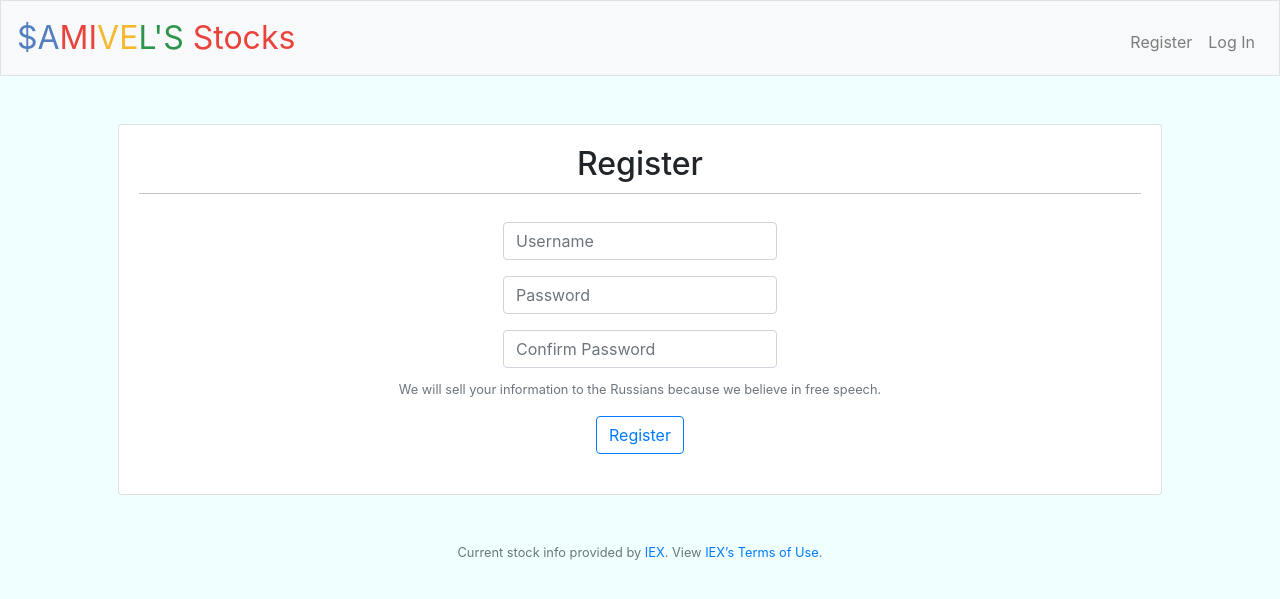
After one commit to samivel/samivels-stocks, a Flask app: template templates/register.html in a window 1280 px wide. The commit adds this page. Shown: the top 599 px of the page. Run offline with Flask 2, Linux system fonts and the light colour scheme; the template is opened without the code that fills it, so the values that code supplies are empty; some libraries are stand-ins or nearby versions.

Commit message:
Register route completed

```diff
--- a/app.py
+++ b/app.py
@@ -1,8 +1,5 @@
 import os
 
-import sys
-
-sys.path.append('~/Dropbox/CS50/webTrack/finance')
 
 from cs50 import SQL
 from flask import Flask, flash, jsonify, redirect, render_template, request, session
@@ -38,6 +35,8 @@ Session(app)
 
 # Configure CS50 Library to use SQLite database
 db = SQL("sqlite:///finance.db")
+
+
 
 # Make sure API key is set
 if not os.environ.get("API_KEY"):
@@ -84,8 +83,7 @@ def login():
             return apology("must provide password", 403)
 
         # Query database for username
-        rows = db.execute("SELECT * FROM users WHERE username = :username",
-                          username=request.form.get("username"))
+        rows = db.execute("SELECT * FROM users WHERE username = :username", username=request.form.get("username"))
 
         # Ensure username exists and password is correct
         if len(rows) != 1 or not check_password_hash(rows[0]["hash"], request.form.get("password")):
@@ -99,7 +97,11 @@ def login():
 
     # User reached route via GET (as by clicking a link or via redirect)
     else:
-        return render_template("login.html")
+        if request.args.get('success') == "yes":
+            flash('Account created successfully', 'success')
+            return render_template("login.html")
+        else:
+            return render_template("login.html")
 
 
 @app.route("/logout")
@@ -113,17 +115,52 @@ def logout():
     return redirect("/")
 
 
-@app.route("/quote", methods=["GET", "POST"])
-@login_required
-def quote():
-    """Get stock quote."""
-    return apology("TODO")
+# @app.route("/quote", methods=["GET", "POST"])
+# @login_required
+# def quote():
+#     if request.method == "POST":
+
+
+
+
+#     else:
+#         return apology("/quote")
 
 
 @app.route("/register", methods=["GET", "POST"])
 def register():
-    """Register user"""
-    return apology("TODO")
+    if request.method == "POST":
+        # Gets values of register form and saves as variables
+        username = request.form.get("username")
+        password = request.form.get("password")
+        confirmation = request.form.get("confirmation")
+
+        # Checks if user is in table already
+        rows = db.execute("SELECT * FROM users WHERE username = :username", username=username)
+
+        # Ensures all fields have input
+        if not username or not password or not confirmation:
+            return apology('all fields are required', 403)
+
+        # Ensures passwords match
+        elif password != confirmation:
+            flash('Passwords do not match!', 'danger')
+            return redirect("/register")
+
+        # Ensures user doesnt already exist
+        elif len(rows) == 1:
+            flash('Username already exists!', 'danger')
+            return redirect("/register")
+
+        # Hash password and insert user to db
+        else:
+            db.execute("INSERT INTO users (username, hash) VALUES (:username, :hash)", username=username, hash=generate_password_hash(password))
+            return redirect('/login?success=yes')
+
+
+
+    else:
+        return render_template('register.html')
 
 
 @app.route("/sell", methods=["GET", "POST"])
--- a/helpers.py
+++ b/helpers.py
@@ -14,8 +14,7 @@ def apology(message, code=400):
 
         https://github.com/jacebrowning/memegen#special-characters
         """
-        for old, new in [("-", "--"), (" ", "-"), ("_", "__"), ("?", "~q"),
-                         ("%", "~p"), ("#", "~h"), ("/", "~s"), ("\"", "''")]:
+        for old, new in [("-", "--"), (" ", "-"), ("_", "__"), ("?", "~q"), ("%", "~p"), ("#", "~h"), ("/", "~s"), ("\"", "''")]:
             s = s.replace(old, new)
         return s
     return render_template("apology.html", top=code, bottom=escape(message)), code
--- a/static/styles.css
+++ b/static/styles.css
@@ -45,3 +45,10 @@ main img
     /* constrain images on small screens */
     max-width: 100%;
 }
+body {
+    background-color: azure;
+}
+.jumbotron {
+    background-color: #537fbe;
+    color: #ffffff;
+}
--- a/templates/apology.html
+++ b/templates/apology.html
@@ -5,5 +5,5 @@
 {% endblock %}
 
 {% block main %}
-    <img alt="{{ top }}" class="border" src="http://memegen.link/custom/{{ top | urlencode }}/{{ bottom | urlencode }}.jpg?alt=https://i.imgur.com/CsCgN7Ll.png" title="{{ top }}">
+    <img alt="{{ top }}" class="border" src="http://memegen.link/custom/{{ top | urlencode }}/{{ bottom | urlencode }}.jpg?alt=https://i.imgur.com/lECaDfu.jpg?1" title="{{ top }}">
 {% endblock %}
--- a/templates/layout.html
+++ b/templates/layout.html
@@ -12,7 +12,7 @@
         <link href="https://maxcdn.bootstrapcdn.com/bootstrap/4.1.3/css/bootstrap.min.css" rel="stylesheet">
 
         <!-- https://favicon.io/emoji-favicons/money-mouth-face/ -->
-        <link href="/static/favicon.ico" rel="icon">
+        <link href="/static/eototto.ico" rel="icon">
 
         <link href="/static/styles.css" rel="stylesheet">
 
@@ -51,20 +51,30 @@
             </div>
         </nav>
 
-        {% if get_flashed_messages() %}
+        <!-- {% if get_flashed_messages(with_categories=true) %}
             <header>
-                <div class="alert alert-primary border text-center" role="alert">
+                <div class="alert alert-danger border text-center" role="alert">
                     {{ get_flashed_messages() | join(" ") }}
                 </div>
             </header>
-        {% endif %}
+        {% endif %} -->
+
+        {% with messages = get_flashed_messages(with_categories=true) %}
+            <header>
+                {% for category, message in messages %}
+                <div class="alert alert-{{ category }} border text-center" role="alert">
+                    {{ message }}
+                </div>
+                {% endfor %}
+            </header>
+        {% endwith %}
 
         <main class="container p-5">
             {% block main %}{% endblock %}
         </main>
 
         <footer class="small text-center text-muted">
-            Data provided for free by <a href="https://iextrading.com/developer">IEX</a>. View <a href="https://iextrading.com/api-exhibit-a/">IEX’s Terms of Use</a>.
+            Current stock info provided by <a href="https://iextrading.com/developer">IEX</a>. View <a href="https://iextrading.com/api-exhibit-a/">IEX’s Terms of Use</a>.
         </footer>
 
     </body>
--- /dev/null
+++ b/templates/register.html
@@ -0,0 +1,26 @@
+{% extends "layout.html" %}
+{% block title %}
+    Register
+{% endblock %}
+
+{% block main %}
+
+<div style="padding: 20px;" class="card">
+    <h2 style="border-bottom: 1px solid rgb(194, 194, 194); padding-bottom: 10px;" class="title">Register</h2>
+
+    <form style="margin: 20px;" method="post" action="/register" autocomplete="off">
+        <div class="form-group">
+            <input type="text" name="username" class="form-control" placeholder="Username">
+        </div>
+        <div class="form-group">
+            <input type="password" name="password" class="form-control" placeholder="Password">
+        </div>
+        <div class="form-group">
+            <input type="password" name="confirmation" class="form-control" placeholder="Confirm Password">
+            <small style="margin-top: 12px;" class="form-text text-muted">We will sell your information to the Russians because we believe in free speech.</small>
+        </div>
+        <button type="submit" class="btn btn-outline-primary">Register</button>
+    </form>
+</div>
+
+{% endblock %}
--- /dev/null
+++ b/templates/test.html
@@ -0,0 +1,6 @@
+{% extends "layout.html" %}
+{% block main %}
+
+{{ username }} {{ password }} {{ confirmation }}
+
+{% endblock %}
```
Also changed, not shown: README.md, finance.db, static/eototto.ico (added), static/favicon.ico.
